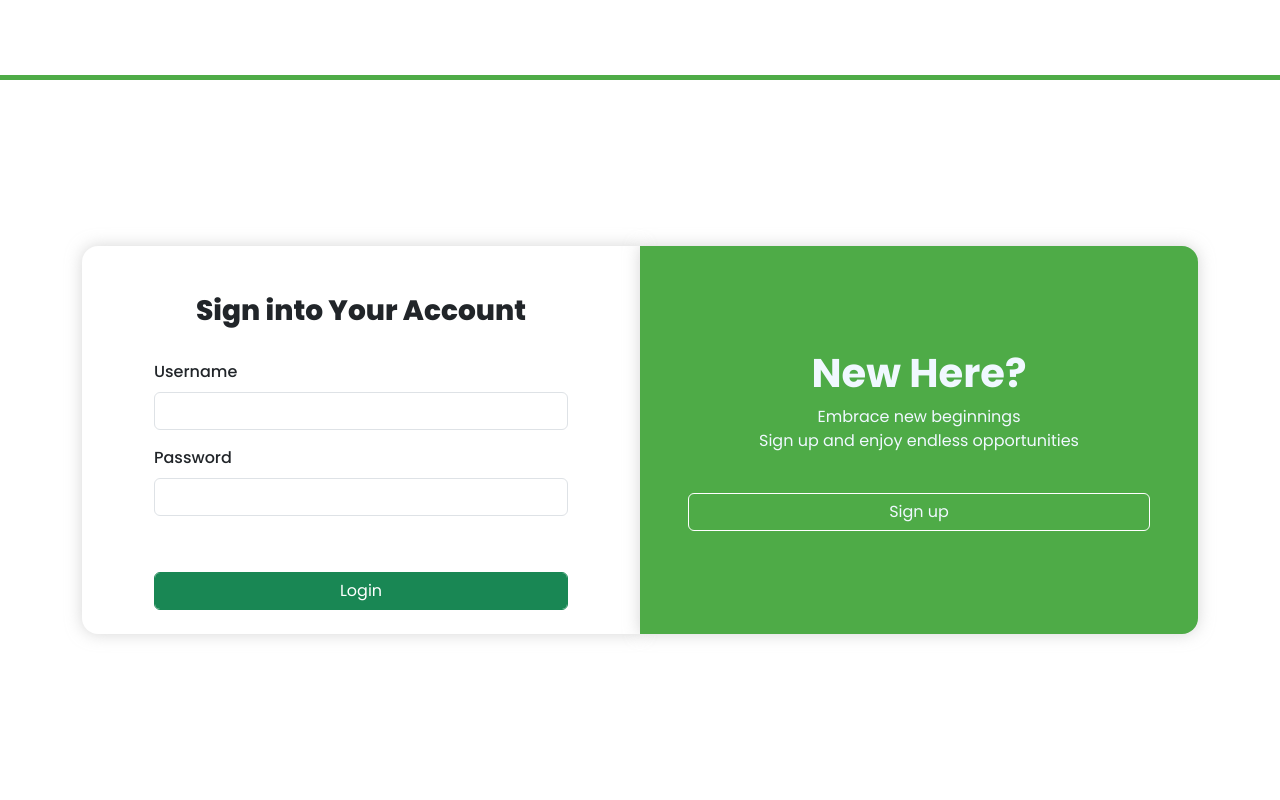
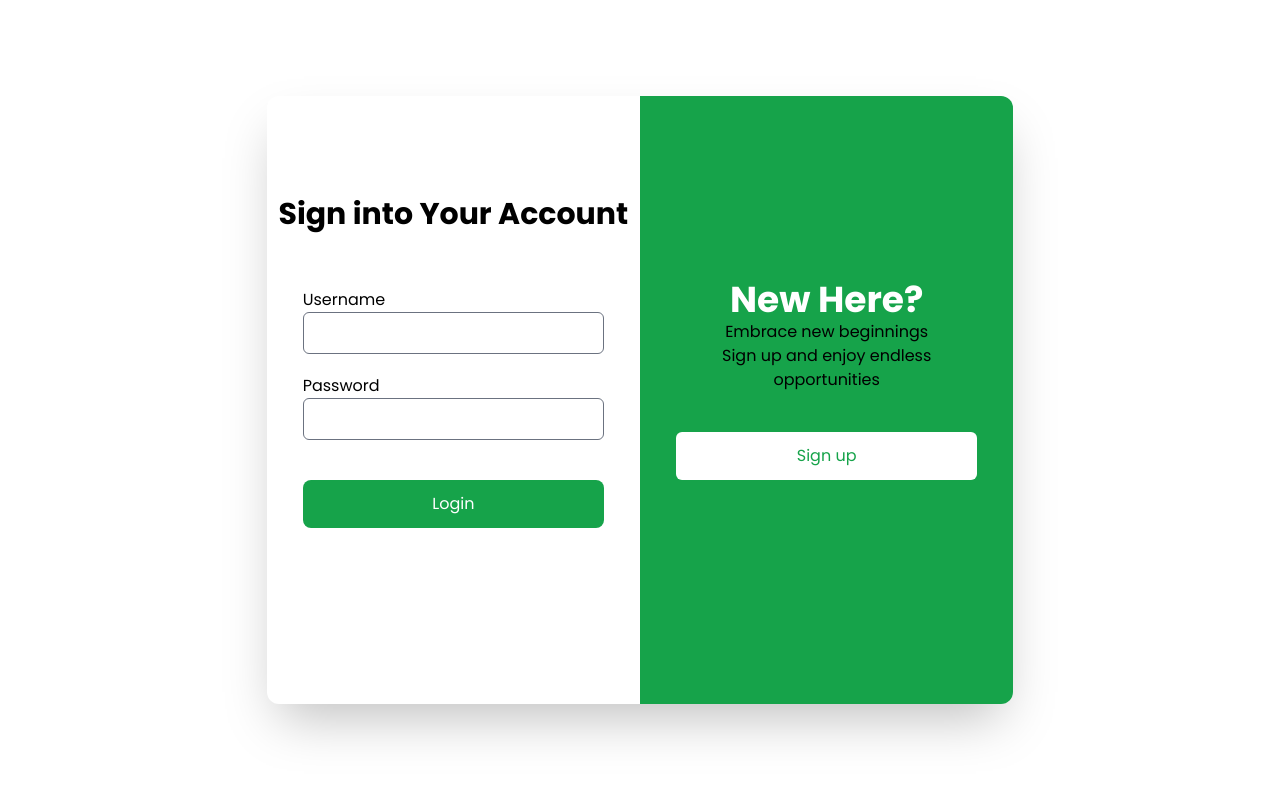
Before and after one commit to Derlashwarma/Physical-Service-Booking-System, a Django app: page /login/ in a window 1280 px wide. Run offline with Django 5.2, Linux system fonts and the light colour scheme; some libraries are stand-ins or nearby versions.

Commit message:
(Lauron) Added Tailwind in Login

```diff
--- a/System/login/forms.py
+++ b/System/login/forms.py
@@ -2,8 +2,8 @@ from django import forms
 
 class LoginForm(forms.Form):
     username = forms.CharField(max_length=150, widget = forms.TextInput(attrs={
-        'class': 'form-control'
+        'class': 'rounded-md'
     }))
     password = forms.CharField(widget=forms.PasswordInput(attrs={
-        'class': 'form-control'
+        'class': 'rounded-md'
     }))
--- a/System/login/templates/login.html
+++ b/System/login/templates/login.html
@@ -1,44 +1,42 @@
 {% load static %}
+{% load static tailwind_tags %}
 <!DOCTYPE html>
 <html lang="en">
 <head>
     <meta charset="UTF-8">
     <meta name="viewport" content="width=device-width, initial-scale=1.0">
-    <link rel="stylesheet" href="{% static "css/style.css" %}">
-    <link rel="stylesheet" href="https://cdn.jsdelivr.net/npm/bootstrap@5.3.3/dist/css/bootstrap.min.css" integrity="sha384-QWTKZyjpPEjISv5WaRU9OFeRpok6YctnYmDr5pNlyT2bRjXh0JMhjY6hW+ALEwIH" crossorigin="anonymous">
+   {% tailwind_css %}
+   <link rel="stylesheet" href="{% static "css/font.css" %}">
     <title>LOGIN</title>
 </head>
-<body style="height: 100vh">
-    <div class="navbar">
-
-    </div>
-    <div class="main-container">
-        <div class="w-100 left-right container">
-            <div class="w-50 left">
-                <h3 class="mt-5">Sign into Your Account</h3>
-                <form method="POST" class="form p-4 mx-5">
+<body class="flex flex-col justify-center h-screen">
+    <div class="h-full w-full flex flex-col">
+        <div class="self-center flex flex-row w-7/12 bg-white rounded-xl m-4 shadow-2xl overflow-hidden my-auto">
+            <div class="my-20 w-50 w-1/2 h-full">
+                <h3 class="mt-5 text-center text-3xl font-bold">Sign into Your Account</h3>
+                <form method="POST" class="form p-4 mx-5 my-10">
                     {% csrf_token %}
-                    <div class="mb-3">
+                    <div class="flex flex-col">
                         <label for="{{ form.username.id_for_label }}" class="form-label">{{ form.username.label }}</label>
                         {{ form.username }}
                     </div>
-                    <div class="mb-2">
+                    <div class="flex flex-col mt-5">
                         <label for="{{ form.password.id_for_label }}" class="form-label">{{ form.password.label }}</label>
                         {{ form.password }}
                         {% if error %}
-                            <div class="text-danger">
+                            <div class="text-red-500">
                                 {{ error }}
                             </div>
                         {% endif %}
                     </div>
-                    <button type="submit" class="btn btn-success form-control mt-5 login-btn">Login</button>
+                    <button type="submit" class="my-10 w-full py-3 bg-green-600 rounded-lg text-white transition hover:bg-green-700">Login</button>
                 </form>
             </div>
-            <div class="align-self-end right" >
-                <div class="right-container h-100">
-                    <h1>New Here?</h1>
-                    <p>Embrace new beginnings <br> Sign up and enjoy endless opportunities</p>
-                    <a href="{% url "register:register" %}" class="btn border border-white mx-5 mt-4">Sign up</a>
+            <div class="w-1/2 h-full  bg-green-600 flex flex-col justify-center">
+                <div class="flex flex-col text-center mx-5 p-4">
+                    <h1 class="font-bold text-4xl text-white">New Here?</h1>
+                    <p class="self-center">Embrace new beginnings <br> Sign up and enjoy endless opportunities</p>
+                    <a href="{% url 'register:register' %}" class="my-10 self-center bg-white text-green-600 rounded-md p-3 w-full transition hover:bg-slate-200">Sign up</a>
                 </div>
             </div>
         </div>
--- a/System/theme/static/css/dist/styles.css
+++ b/System/theme/static/css/dist/styles.css
@@ -783,12 +783,24 @@ select {
   }
 }
 
+.aspect-h-1 {
+  --tw-aspect-h: 1;
+}
+
 .static {
   position: static;
 }
 
 .m-5 {
   margin: 1.25rem;
+}
+
+.m-auto {
+  margin: auto;
+}
+
+.m-4 {
+  margin: 1rem;
 }
 
 .mx-3 {
@@ -806,6 +818,36 @@ select {
   margin-right: auto;
 }
 
+.my-4 {
+  margin-top: 1rem;
+  margin-bottom: 1rem;
+}
+
+.my-6 {
+  margin-top: 1.5rem;
+  margin-bottom: 1.5rem;
+}
+
+.my-10 {
+  margin-top: 2.5rem;
+  margin-bottom: 2.5rem;
+}
+
+.my-auto {
+  margin-top: auto;
+  margin-bottom: auto;
+}
+
+.my-5 {
+  margin-top: 1.25rem;
+  margin-bottom: 1.25rem;
+}
+
+.my-20 {
+  margin-top: 5rem;
+  margin-bottom: 5rem;
+}
+
 .mb-2 {
   margin-bottom: 0.5rem;
 }
@@ -816,6 +858,14 @@ select {
 
 .mb-5 {
   margin-bottom: 1.25rem;
+}
+
+.ml-5 {
+  margin-left: 1.25rem;
+}
+
+.mr-5 {
+  margin-right: 1.25rem;
 }
 
 .mt-2 {
@@ -834,28 +884,163 @@ select {
   margin-top: 1.25rem;
 }
 
+.mt-8 {
+  margin-top: 2rem;
+}
+
+.mt-10 {
+  margin-top: 2.5rem;
+}
+
 .flex {
   display: flex;
+}
+
+.h-auto {
+  height: auto;
+}
+
+.h-fit {
+  height: -moz-fit-content;
+  height: fit-content;
+}
+
+.h-full {
+  height: 100%;
 }
 
 .h-screen {
   height: 100vh;
 }
 
+.h-svh {
+  height: 100svh;
+}
+
+.h-max {
+  height: -moz-max-content;
+  height: max-content;
+}
+
+.max-h-full {
+  max-height: 100%;
+}
+
+.min-h-60 {
+  min-height: 15rem;
+}
+
+.w-1\/2 {
+  width: 50%;
+}
+
+.w-1\/4 {
+  width: 25%;
+}
+
+.w-10\/12 {
+  width: 83.333333%;
+}
+
+.w-11\/12 {
+  width: 91.666667%;
+}
+
+.w-2\/3 {
+  width: 66.666667%;
+}
+
+.w-7\/12 {
+  width: 58.333333%;
+}
+
+.w-full {
+  width: 100%;
+}
+
+.min-w-60 {
+  min-width: 15rem;
+}
+
+.flex-row {
+  flex-direction: row;
+}
+
+.flex-row-reverse {
+  flex-direction: row-reverse;
+}
+
+.flex-col {
+  flex-direction: column;
+}
+
 .items-center {
   align-items: center;
+}
+
+.justify-end {
+  justify-content: flex-end;
 }
 
 .justify-center {
   justify-content: center;
 }
 
+.self-start {
+  align-self: flex-start;
+}
+
+.self-end {
+  align-self: flex-end;
+}
+
+.self-center {
+  align-self: center;
+}
+
 .justify-self-center {
   justify-self: center;
 }
 
+.overflow-hidden {
+  overflow: hidden;
+}
+
+.overflow-scroll {
+  overflow: scroll;
+}
+
+.overflow-x-hidden {
+  overflow-x: hidden;
+}
+
+.rounded-full {
+  border-radius: 9999px;
+}
+
+.rounded-md {
+  border-radius: 0.375rem;
+}
+
+.rounded-lg {
+  border-radius: 0.5rem;
+}
+
+.rounded-xl {
+  border-radius: 0.75rem;
+}
+
 .border {
   border-width: 1px;
+}
+
+.border-b-2 {
+  border-bottom-width: 2px;
+}
+
+.border-red-600 {
+  --tw-border-opacity: 1;
+  border-color: rgb(220 38 38 / var(--tw-border-opacity));
 }
 
 .border-white {
@@ -863,9 +1048,69 @@ select {
   border-color: rgb(255 255 255 / var(--tw-border-opacity));
 }
 
+.border-red-100 {
+  --tw-border-opacity: 1;
+  border-color: rgb(254 226 226 / var(--tw-border-opacity));
+}
+
+.border-red-300 {
+  --tw-border-opacity: 1;
+  border-color: rgb(252 165 165 / var(--tw-border-opacity));
+}
+
+.border-red-400 {
+  --tw-border-opacity: 1;
+  border-color: rgb(248 113 113 / var(--tw-border-opacity));
+}
+
+.border-red-500 {
+  --tw-border-opacity: 1;
+  border-color: rgb(239 68 68 / var(--tw-border-opacity));
+}
+
+.border-b-green-600 {
+  --tw-border-opacity: 1;
+  border-bottom-color: rgb(22 163 74 / var(--tw-border-opacity));
+}
+
 .bg-gray-50 {
   --tw-bg-opacity: 1;
   background-color: rgb(249 250 251 / var(--tw-bg-opacity));
+}
+
+.bg-green-600 {
+  --tw-bg-opacity: 1;
+  background-color: rgb(22 163 74 / var(--tw-bg-opacity));
+}
+
+.bg-slate-100 {
+  --tw-bg-opacity: 1;
+  background-color: rgb(241 245 249 / var(--tw-bg-opacity));
+}
+
+.bg-white {
+  --tw-bg-opacity: 1;
+  background-color: rgb(255 255 255 / var(--tw-bg-opacity));
+}
+
+.bg-slate-500 {
+  --tw-bg-opacity: 1;
+  background-color: rgb(100 116 139 / var(--tw-bg-opacity));
+}
+
+.bg-black {
+  --tw-bg-opacity: 1;
+  background-color: rgb(0 0 0 / var(--tw-bg-opacity));
+}
+
+.bg-green-500 {
+  --tw-bg-opacity: 1;
+  background-color: rgb(34 197 94 / var(--tw-bg-opacity));
+}
+
+.bg-slate-50 {
+  --tw-bg-opacity: 1;
+  background-color: rgb(248 250 252 / var(--tw-bg-opacity));
 }
 
 .p-4 {
@@ -876,9 +1121,27 @@ select {
   padding: 1.25rem;
 }
 
+.p-8 {
+  padding: 2rem;
+}
+
+.p-3 {
+  padding: 0.75rem;
+}
+
 .px-2 {
   padding-left: 0.5rem;
   padding-right: 0.5rem;
+}
+
+.px-24 {
+  padding-left: 6rem;
+  padding-right: 6rem;
+}
+
+.px-28 {
+  padding-left: 7rem;
+  padding-right: 7rem;
 }
 
 .px-3 {
@@ -886,12 +1149,55 @@ select {
   padding-right: 0.75rem;
 }
 
+.px-4 {
+  padding-left: 1rem;
+  padding-right: 1rem;
+}
+
+.py-2 {
+  padding-top: 0.5rem;
+  padding-bottom: 0.5rem;
+}
+
+.py-4 {
+  padding-top: 1rem;
+  padding-bottom: 1rem;
+}
+
+.py-3 {
+  padding-top: 0.75rem;
+  padding-bottom: 0.75rem;
+}
+
+.py-56 {
+  padding-top: 14rem;
+  padding-bottom: 14rem;
+}
+
+.py-40 {
+  padding-top: 10rem;
+  padding-bottom: 10rem;
+}
+
 .text-center {
   text-align: center;
 }
 
+.text-justify {
+  text-align: justify;
+}
+
+.align-middle {
+  vertical-align: middle;
+}
+
 .font-serif {
   font-family: ui-serif, Georgia, Cambria, "Times New Roman", Times, serif;
+}
+
+.text-3xl {
+  font-size: 1.875rem;
+  line-height: 2.25rem;
 }
 
 .text-5xl {
@@ -904,8 +1210,32 @@ select {
   line-height: 1;
 }
 
+.text-lg {
+  font-size: 1.125rem;
+  line-height: 1.75rem;
+}
+
+.text-sm {
+  font-size: 0.875rem;
+  line-height: 1.25rem;
+}
+
+.text-xl {
+  font-size: 1.25rem;
+  line-height: 1.75rem;
+}
+
+.text-4xl {
+  font-size: 2.25rem;
+  line-height: 2.5rem;
+}
+
 .font-bold {
   font-weight: 700;
+}
+
+.font-medium {
+  font-weight: 500;
 }
 
 .leading-normal {
@@ -916,7 +1246,105 @@ select {
   letter-spacing: 0em;
 }
 
+.text-gray-800 {
+  --tw-text-opacity: 1;
+  color: rgb(31 41 55 / var(--tw-text-opacity));
+}
+
+.text-green-600 {
+  --tw-text-opacity: 1;
+  color: rgb(22 163 74 / var(--tw-text-opacity));
+}
+
+.text-red-600 {
+  --tw-text-opacity: 1;
+  color: rgb(220 38 38 / var(--tw-text-opacity));
+}
+
+.text-red-800 {
+  --tw-text-opacity: 1;
+  color: rgb(153 27 27 / var(--tw-text-opacity));
+}
+
 .text-white {
   --tw-text-opacity: 1;
   color: rgb(255 255 255 / var(--tw-text-opacity));
 }
+
+.text-red-500 {
+  --tw-text-opacity: 1;
+  color: rgb(239 68 68 / var(--tw-text-opacity));
+}
+
+.shadow-md {
+  --tw-shadow: 0 4px 6px -1px rgb(0 0 0 / 0.1), 0 2px 4px -2px rgb(0 0 0 / 0.1);
+  --tw-shadow-colored: 0 4px 6px -1px var(--tw-shadow-color), 0 2px 4px -2px var(--tw-shadow-color);
+  box-shadow: var(--tw-ring-offset-shadow, 0 0 #0000), var(--tw-ring-shadow, 0 0 #0000), var(--tw-shadow);
+}
+
+.shadow {
+  --tw-shadow: 0 1px 3px 0 rgb(0 0 0 / 0.1), 0 1px 2px -1px rgb(0 0 0 / 0.1);
+  --tw-shadow-colored: 0 1px 3px 0 var(--tw-shadow-color), 0 1px 2px -1px var(--tw-shadow-color);
+  box-shadow: var(--tw-ring-offset-shadow, 0 0 #0000), var(--tw-ring-shadow, 0 0 #0000), var(--tw-shadow);
+}
+
+.shadow-2xl {
+  --tw-shadow: 0 25px 50px -12px rgb(0 0 0 / 0.25);
+  --tw-shadow-colored: 0 25px 50px -12px var(--tw-shadow-color);
+  box-shadow: var(--tw-ring-offset-shadow, 0 0 #0000), var(--tw-ring-shadow, 0 0 #0000), var(--tw-shadow);
+}
+
+.shadow-xl {
+  --tw-shadow: 0 20px 25px -5px rgb(0 0 0 / 0.1), 0 8px 10px -6px rgb(0 0 0 / 0.1);
+  --tw-shadow-colored: 0 20px 25px -5px var(--tw-shadow-color), 0 8px 10px -6px var(--tw-shadow-color);
+  box-shadow: var(--tw-ring-offset-shadow, 0 0 #0000), var(--tw-ring-shadow, 0 0 #0000), var(--tw-shadow);
+}
+
+.shadow-gray-950 {
+  --tw-shadow-color: #030712;
+  --tw-shadow: var(--tw-shadow-colored);
+}
+
+.shadow-green-600 {
+  --tw-shadow-color: #16a34a;
+  --tw-shadow: var(--tw-shadow-colored);
+}
+
+.transition {
+  transition-property: color, background-color, border-color, text-decoration-color, fill, stroke, opacity, box-shadow, transform, filter, -webkit-backdrop-filter;
+  transition-property: color, background-color, border-color, text-decoration-color, fill, stroke, opacity, box-shadow, transform, filter, backdrop-filter;
+  transition-property: color, background-color, border-color, text-decoration-color, fill, stroke, opacity, box-shadow, transform, filter, backdrop-filter, -webkit-backdrop-filter;
+  transition-timing-function: cubic-bezier(0.4, 0, 0.2, 1);
+  transition-duration: 150ms;
+}
+
+.transition-colors {
+  transition-property: color, background-color, border-color, text-decoration-color, fill, stroke;
+  transition-timing-function: cubic-bezier(0.4, 0, 0.2, 1);
+  transition-duration: 150ms;
+}
+
+.hover\:bg-green-800:hover {
+  --tw-bg-opacity: 1;
+  background-color: rgb(22 101 52 / var(--tw-bg-opacity));
+}
+
+.hover\:bg-green-700:hover {
+  --tw-bg-opacity: 1;
+  background-color: rgb(21 128 61 / var(--tw-bg-opacity));
+}
+
+.hover\:bg-green-600:hover {
+  --tw-bg-opacity: 1;
+  background-color: rgb(22 163 74 / var(--tw-bg-opacity));
+}
+
+.hover\:bg-slate-50:hover {
+  --tw-bg-opacity: 1;
+  background-color: rgb(248 250 252 / var(--tw-bg-opacity));
+}
+
+.hover\:bg-slate-200:hover {
+  --tw-bg-opacity: 1;
+  background-color: rgb(226 232 240 / var(--tw-bg-opacity));
+}
```
Also changed, not shown: System/db.sqlite3.
